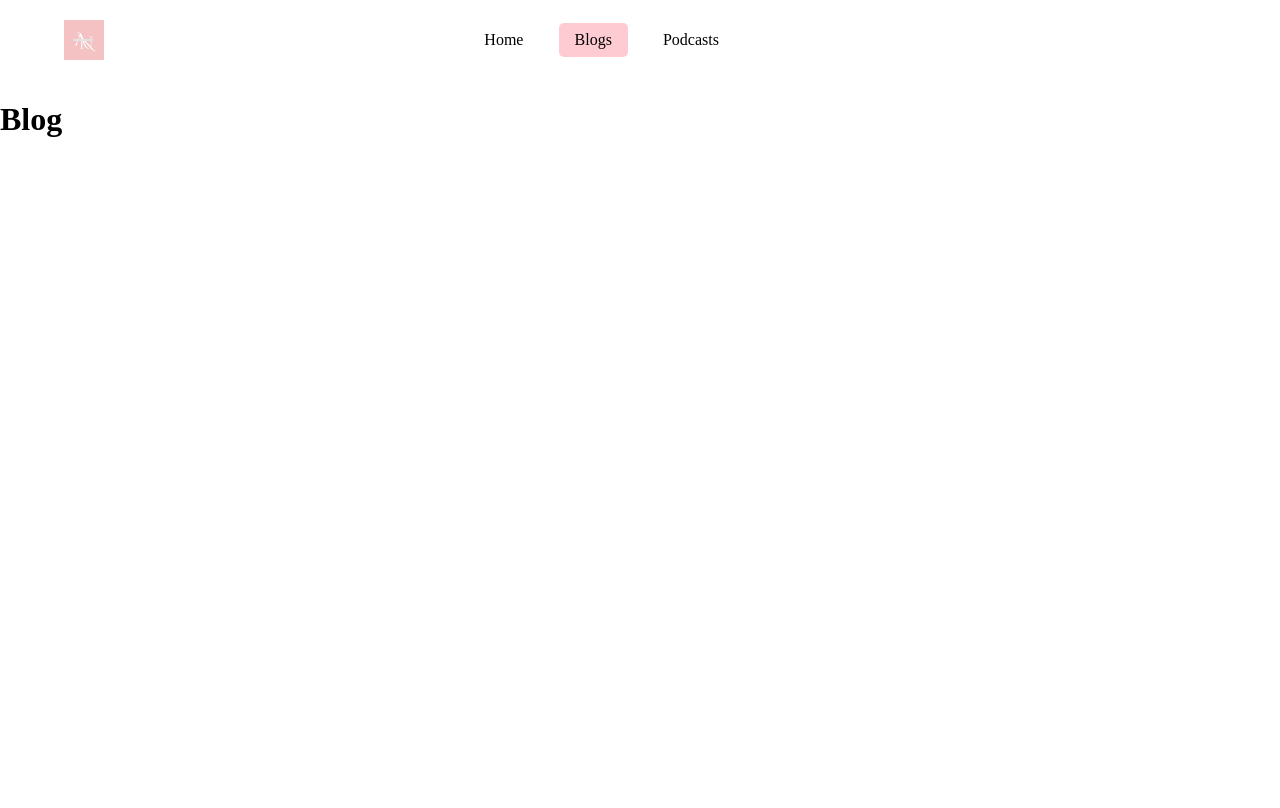
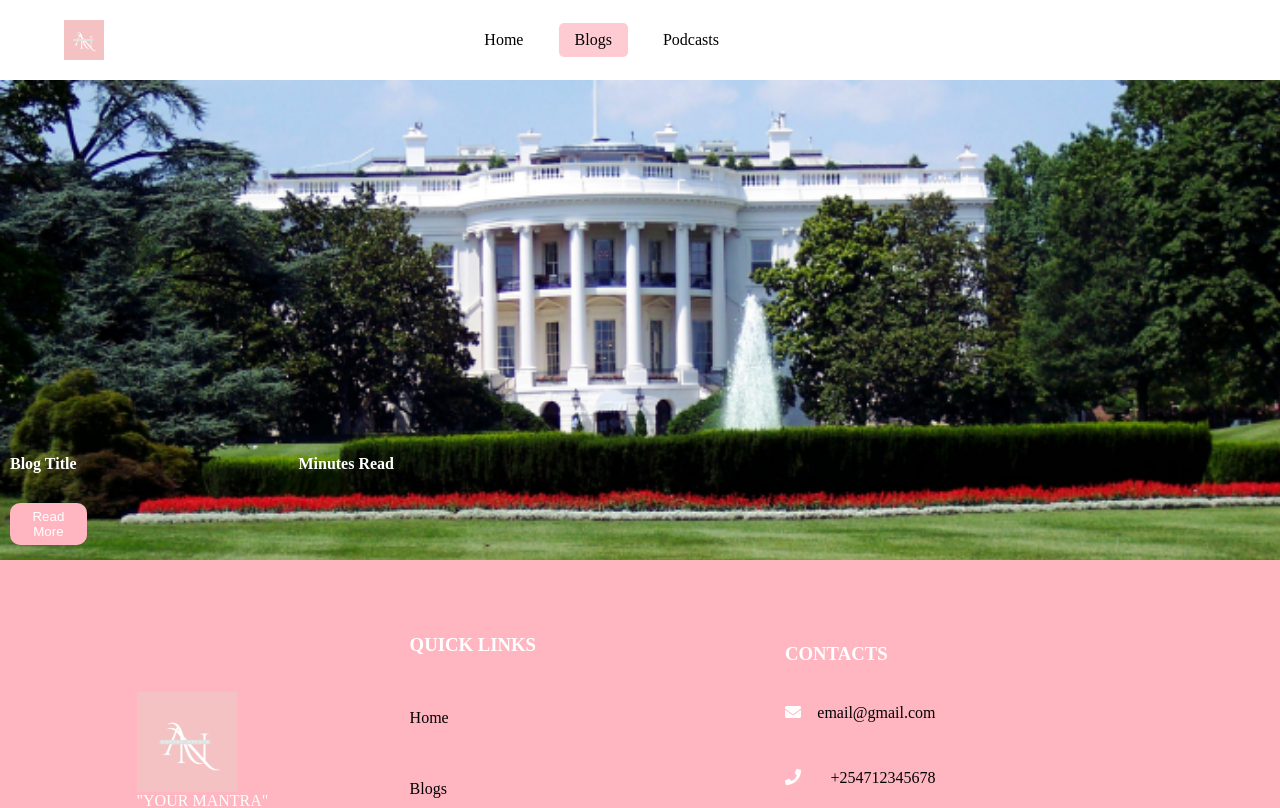
Before and after one commit to drusykhulwi/Agatha, a React (Create React App) app in the folder frontend/: page /Blog in a window 1280 px wide. Shown: the top 808 px of the page. Built offline with nearby package versions, Linux system fonts and the light colour scheme.

Commit message:
Blog Page Hero

```diff
--- a/frontend/src/components/Footer.css
+++ b/frontend/src/components/Footer.css
@@ -5,6 +5,8 @@
     flex-direction: column;
     justify-content: center;
     align-items: center;
+    background-color: rgba(255, 182, 193);
+    color: #ffffff;
 }
 .Footer .footer-container{
     width: 80%;
@@ -37,14 +39,14 @@
     height: 80%;
     display: flex;
     flex-direction: column;
-    /* justify-content: space-around; */
+    justify-content: space-around;
 }
 .Footer .footer-container .contacts p{
     width: 42%;
     height: 10%;
     display: flex;
     justify-content: space-between;
-    color: rgba(255, 182, 193);
+    color: #ffffff;
 }
 .Footer .footer-container .contacts .socials{
     width: 14%;
@@ -54,7 +56,7 @@
     align-items: center;
 }
 .Footer .footer-container .contacts .socials a{
-    color: rgba(255, 182, 193);
+    color: #ffffff;
 }
 @media only screen and (max-width: 480px){
     .Footer{
@@ -74,8 +76,10 @@
     }
     .Footer .footer-container .quick-links{
         height: 35%;
+        width: 100%;
     }
     .Footer .footer-container .contacts{
         height: 45%;
+        width: 100%;
     }
 }
--- /dev/null
+++ b/frontend/src/components/HeroBlog.css
@@ -0,0 +1,58 @@
+*{
+    margin: 0;
+    overflow-x: hidden;
+}
+.HeroBlog{
+    width: 100vw;
+    height: 60vh;
+    color: #ffffff;
+}
+.HeroBlog .heroBlog-container{
+    width: 100%;
+    height: 100%;
+    background-image: url(../Images/blog-hero.png);
+    background-repeat: no-repeat;
+    background-size: cover;
+    background-position:inherit;
+    display: flex;
+    align-items: baseline;
+    position: relative;
+}
+.HeroBlog .heroBlog-container .blog-title {
+    position: absolute;
+    width: 30%;
+    height: 25%;
+    bottom: 0;
+    left: 10px;
+    display: flex;
+    flex-direction: column;
+    justify-content: space-around;
+}
+
+.HeroBlog .heroBlog-container .blog-title .title {
+    display: flex;
+    justify-content: space-between;
+}
+
+.HeroBlog .heroBlog-container .blog-title button {
+    width: 20%;
+    height: 35%;
+    border-radius: 10px;
+    border: none;
+    background-color: rgba(255, 182, 193);
+    color: #ffffff;
+    cursor: pointer;
+}
+@media only screen and (max-width: 1024px) {
+    .HeroBlog .heroBlog-container .blog-title{
+        width: 100%;
+        height: 25vh;
+    }
+    .HeroBlog .heroBlog-container .blog-title .title {
+        flex-direction: column;
+        gap: 1.0rem;
+    }
+    .HeroBlog .heroBlog-container .blog-title button {
+        height: 20%;
+    }
+}
--- /dev/null
+++ b/frontend/src/components/HeroBlog.js
@@ -0,0 +1,18 @@
+import React from 'react'
+import "./HeroBlog.css"
+
+export default function HeroBlog() {
+  return (
+    <div className='HeroBlog'>
+        <div className='heroBlog-container'>
+            <div className='blog-title'>
+                <div className='title'>
+                    <h4>Blog Title</h4>
+                    <h4>Minutes Read</h4>
+                </div>
+                <button>Read More</button>
+            </div>
+        </div>
+    </div>
+  )
+}
--- a/frontend/src/pages/Blog.js
+++ b/frontend/src/pages/Blog.js
@@ -1,12 +1,15 @@
 import React from 'react'
 import Navbar from '../components/Navbar'
+import Footer from '../components/Footer'
+import HeroBlog from '../components/HeroBlog'
 
 function Blog() {
   return (
     <div className='Blog'>
         <div className='blog-container'>
             <Navbar/>
-            <h1>Blog</h1>
+            <HeroBlog/>
+            <Footer/>
         </div>
     </div>
   )
```
Also changed, not shown: frontend/src/Images/blog-hero.png (added).
